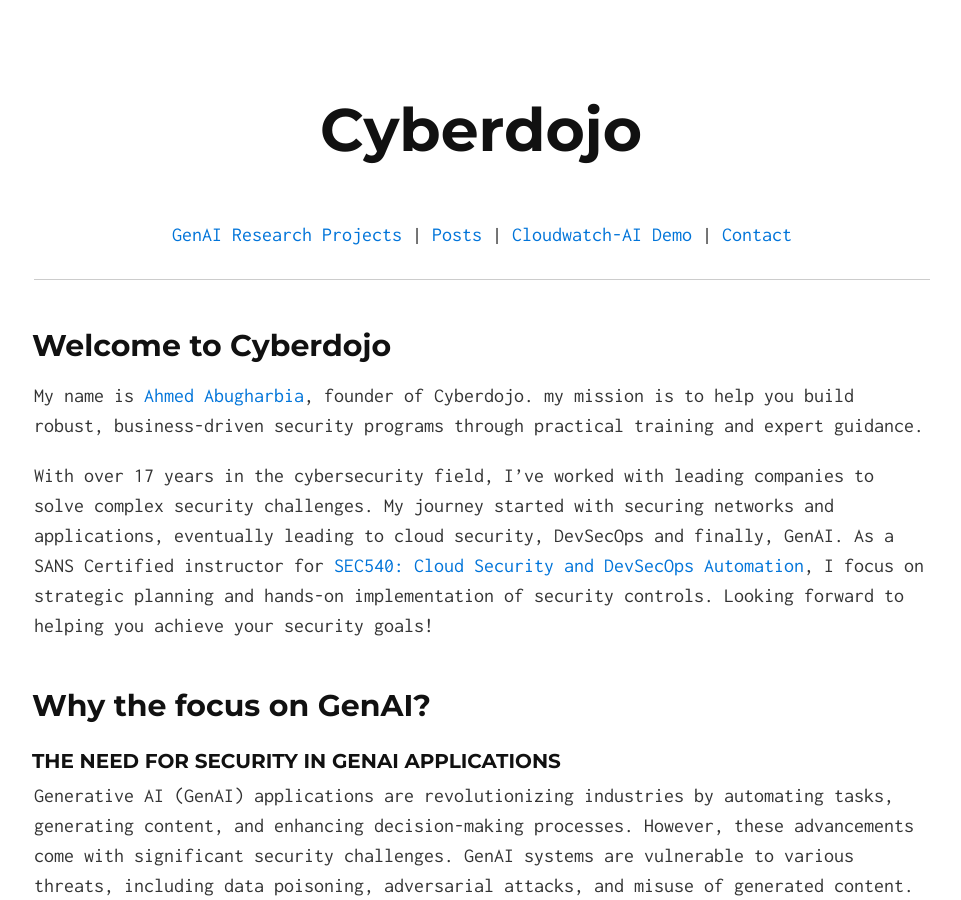
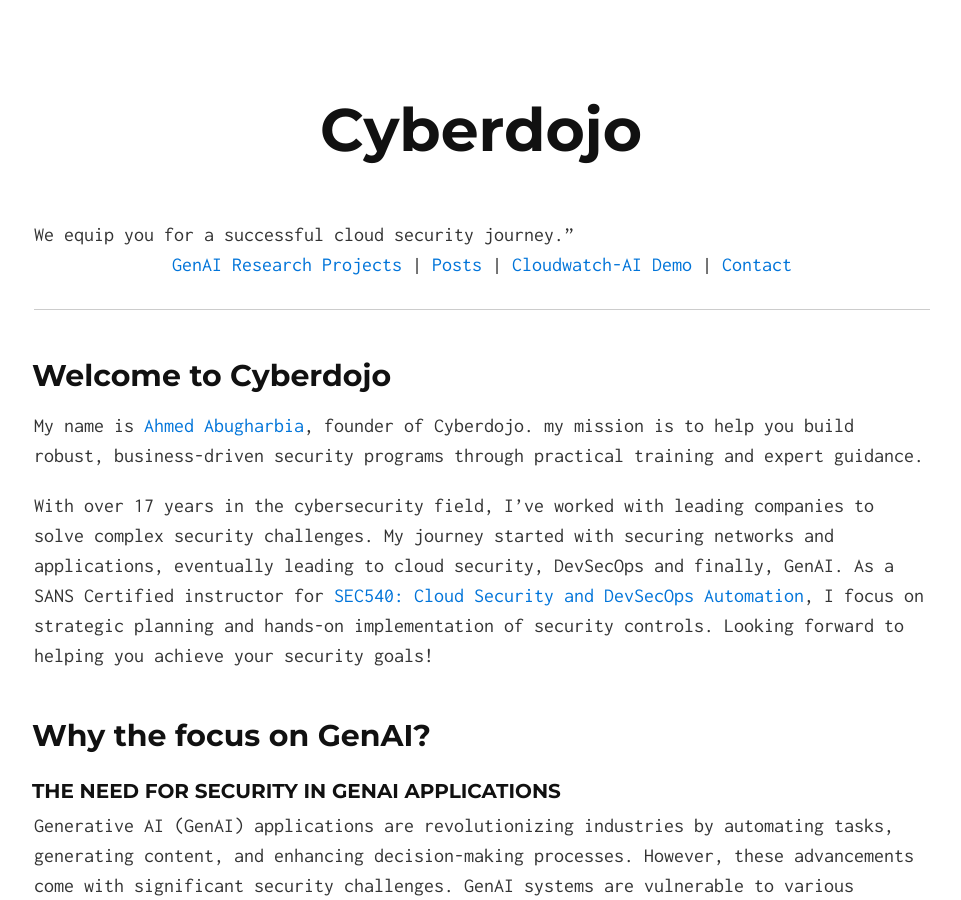
Before and after one commit to Ahmed-AG/cyberdojo-page, a Jekyll site: the page built from index.md, in a window 1280 px wide and 900 px high. Shown: the whole window, without its empty margins (158-1119 px from the left). Built offline with Jekyll 4.4.1, drawn with Linux system fonts in a browser that asks for light colours; our own code applies the rules of GitHub Pages for plain Markdown files.

Commit message:
update title

```diff
--- a/_layouts/default.html
+++ b/_layouts/default.html
@@ -14,6 +14,7 @@
 <body>
   <div style="width: 70%; margin-left: auto; margin-right: auto;">
     <h1 style="text-align: center;"><a href="/">{{ site.tag_text }}</a></h1>
+    We equip you for a successful cloud security journey.”
     {% include menu.html %}
     {{ content }}
   </div>
```
